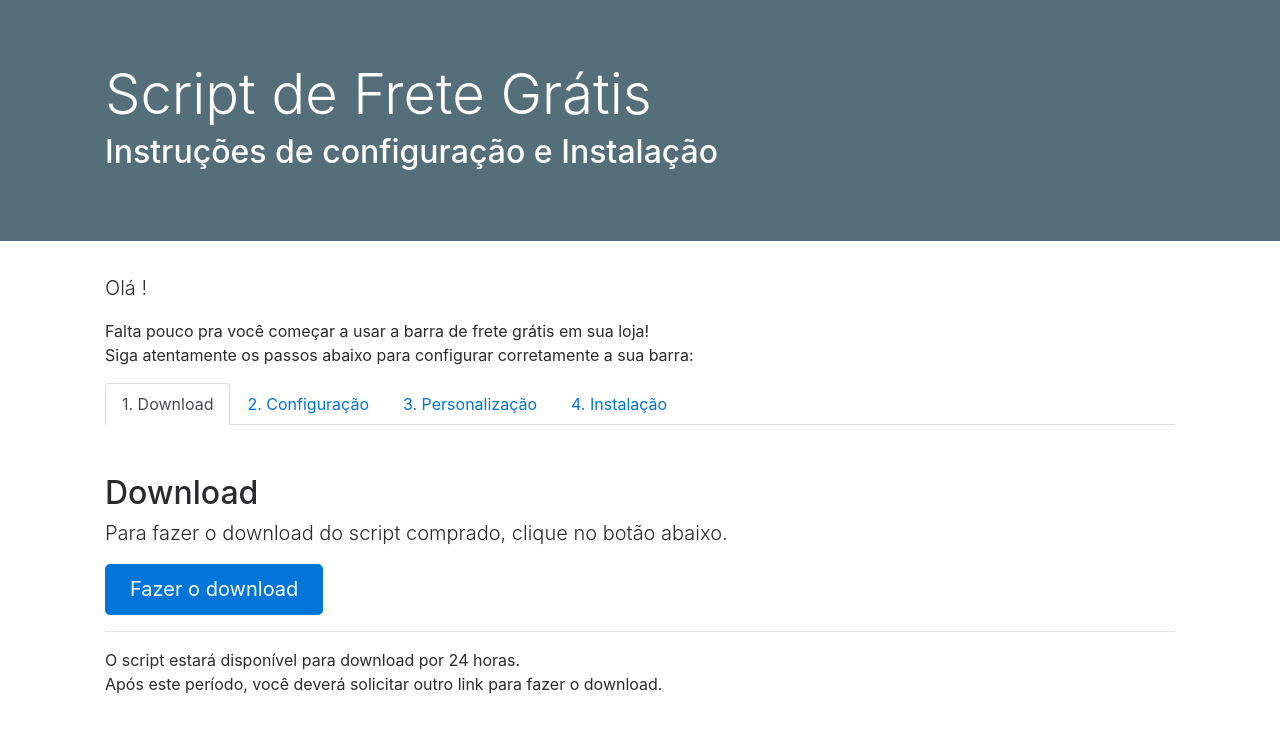
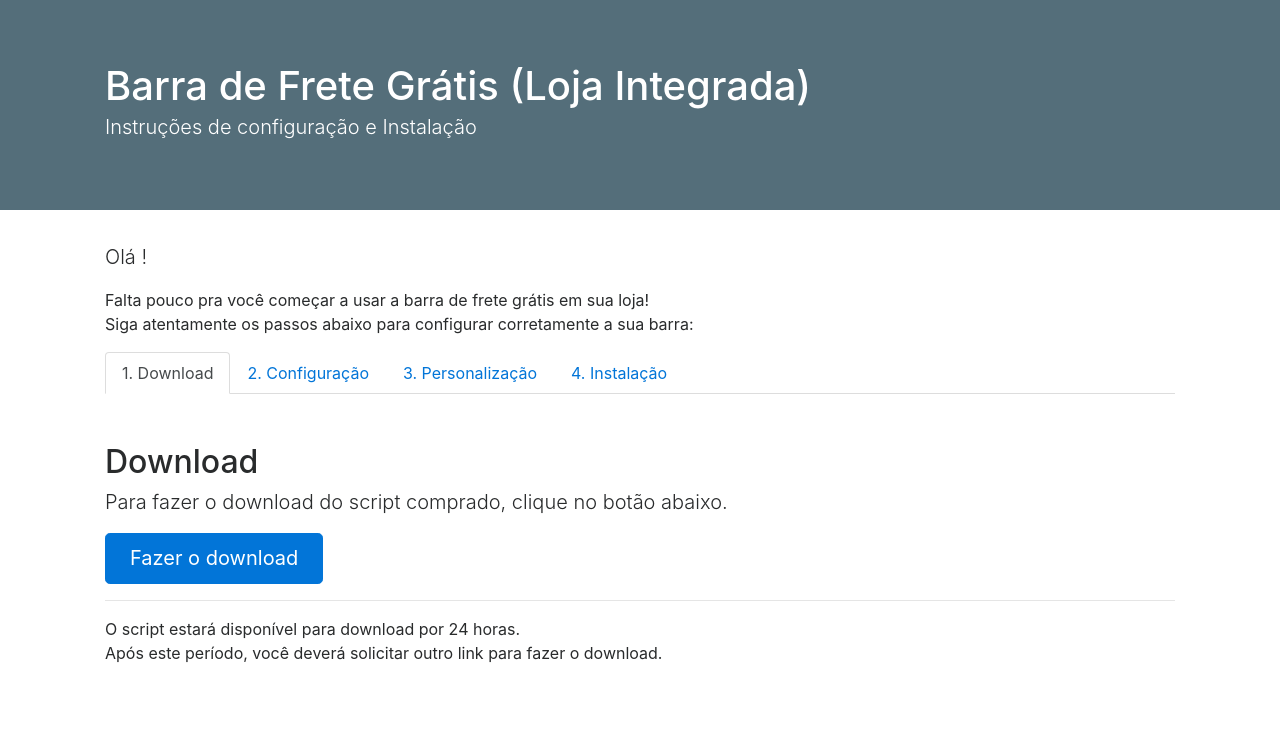
Before and after one commit to strategialab/strategialab.github.io, a plain HTML site: page index.html in a window 1280 px wide. Drawn offline with nearby package versions, Linux system fonts and the light colour scheme.

Commit message:
Altera o título da página

```diff
--- a/index.html
+++ b/index.html
@@ -16,8 +16,8 @@
 
 	<div class="jumbotron jumbotron-fluid">
 		<div class="container">
-			<h1 class="display-4">Script de Frete Grátis</h1>
-			<h2 class="display-5">Instruções de configuração e Instalação</h2>
+			<h1 class="display-5">Barra de Frete Grátis (Loja Integrada)</h1>
+			<h2 class="lead">Instruções de configuração e Instalação</h2>
 		</div>
 	</div>
 
```
